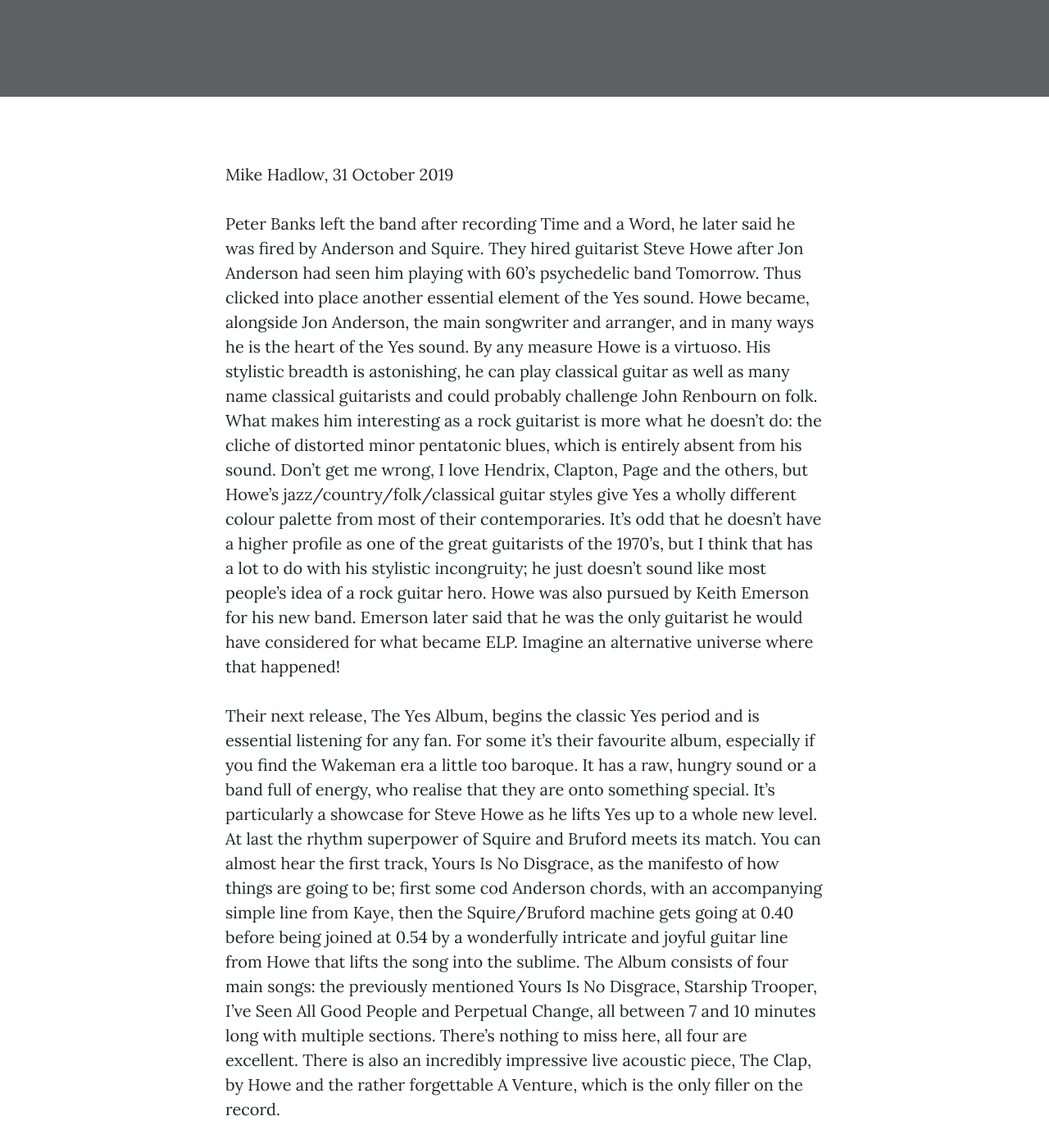
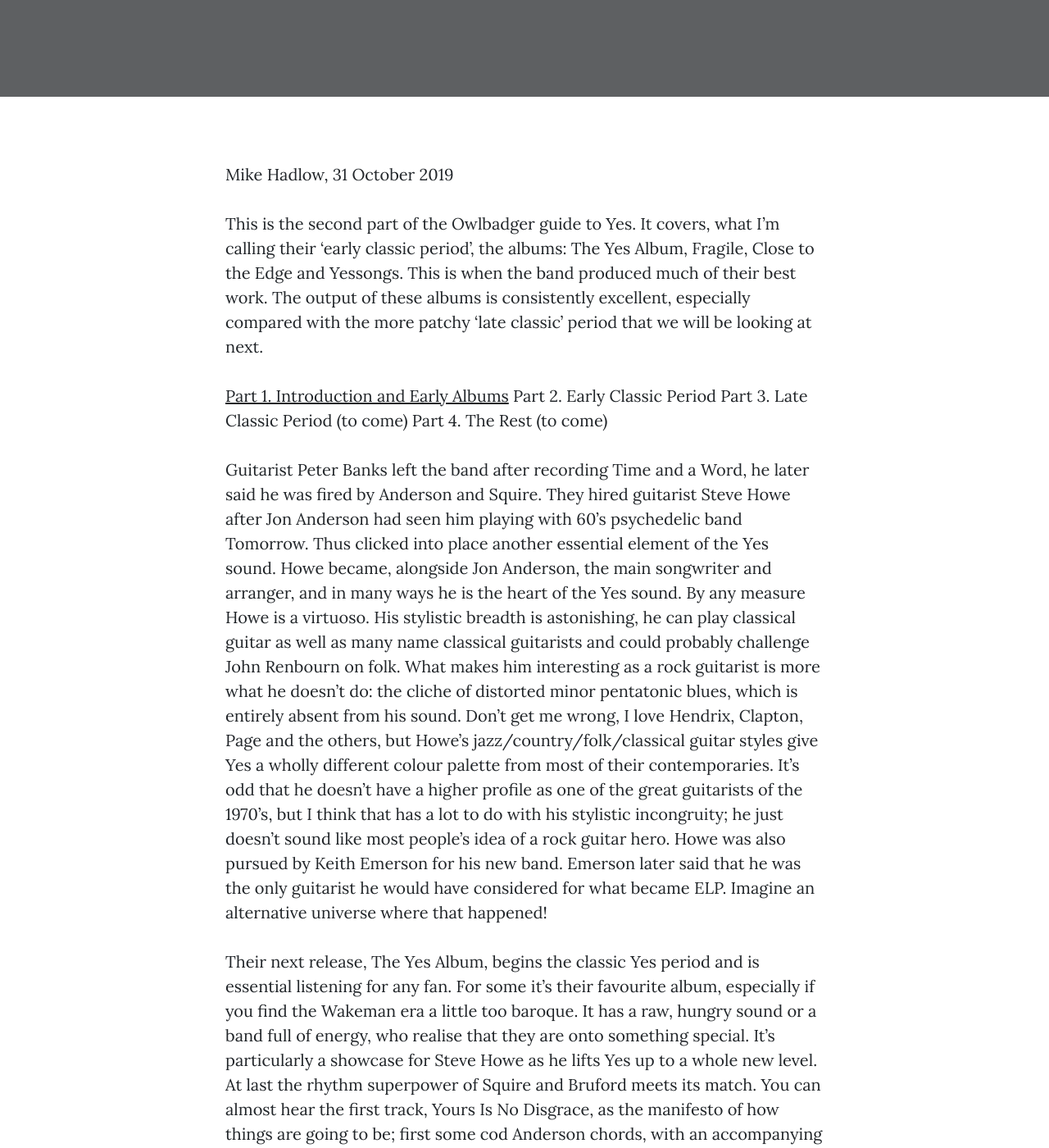
Before and after one commit to mikehadlow/owlbadger, a Jekyll site: the page built from docs/_posts/2019-10-31-yes-2.md, in a window 1280 px wide and 1400 px high, scrolled down 510 px. Shown: the whole window at 82% size. Built offline with Jekyll 4.4.1, drawn with Linux system fonts in a browser that asks for light colours.

Commit message:
Update 2019-10-31-yes-2.md

```diff
--- a/docs/_posts/2019-10-31-yes-2.md
+++ b/docs/_posts/2019-10-31-yes-2.md
@@ -6,7 +6,14 @@
 author: Mike Hadlow
 image: img/yes2.jpg
 ---
-Peter Banks left the band after recording Time and a Word, he later said he was fired by Anderson and Squire. They hired guitarist Steve Howe after Jon Anderson had seen him playing with 60’s psychedelic band Tomorrow. Thus clicked into place another essential element of the Yes sound. Howe became, alongside Jon Anderson, the main songwriter and arranger, and in many ways he is the heart of the Yes sound. By any measure Howe is a virtuoso. His stylistic breadth is astonishing, he can play classical guitar as well as many name classical guitarists and could probably challenge John Renbourn on folk. What makes him interesting as a rock guitarist is more what he doesn’t do: the cliche of distorted minor pentatonic blues, which is entirely absent from his sound. Don’t get me wrong, I love Hendrix, Clapton, Page and the others, but Howe’s jazz/country/folk/classical guitar styles give Yes a wholly different colour palette from most of their contemporaries. It’s odd that he doesn’t have a higher profile as one of the great guitarists of the 1970’s, but I think that has a lot to do with his stylistic incongruity; he just doesn’t sound like most people’s idea of a rock guitar hero. Howe was also pursued by Keith Emerson for his new band. Emerson later said that he was the only guitarist he would have considered for what became ELP. Imagine an alternative universe where that happened!
+This is the second part of the Owlbadger guide to Yes. It covers, what I’m calling their ‘early classic period’, the albums: The Yes Album, Fragile, Close to the Edge and Yessongs. This is when the band produced much of their best work. The output of these albums is consistently excellent, especially compared with the more patchy ‘late classic’ period that we will be looking at next.
+
+[Part 1. Introduction and Early Albums](2019/10/19/yes-1.html)
+Part 2. Early Classic Period
+Part 3. Late Classic Period (to come)
+Part 4. The Rest (to come)
+
+Guitarist Peter Banks left the band after recording Time and a Word, he later said he was fired by Anderson and Squire. They hired guitarist Steve Howe after Jon Anderson had seen him playing with 60’s psychedelic band Tomorrow. Thus clicked into place another essential element of the Yes sound. Howe became, alongside Jon Anderson, the main songwriter and arranger, and in many ways he is the heart of the Yes sound. By any measure Howe is a virtuoso. His stylistic breadth is astonishing, he can play classical guitar as well as many name classical guitarists and could probably challenge John Renbourn on folk. What makes him interesting as a rock guitarist is more what he doesn’t do: the cliche of distorted minor pentatonic blues, which is entirely absent from his sound. Don’t get me wrong, I love Hendrix, Clapton, Page and the others, but Howe’s jazz/country/folk/classical guitar styles give Yes a wholly different colour palette from most of their contemporaries. It’s odd that he doesn’t have a higher profile as one of the great guitarists of the 1970’s, but I think that has a lot to do with his stylistic incongruity; he just doesn’t sound like most people’s idea of a rock guitar hero. Howe was also pursued by Keith Emerson for his new band. Emerson later said that he was the only guitarist he would have considered for what became ELP. Imagine an alternative universe where that happened!
 
 Their next release, The Yes Album, begins the classic Yes period and is essential listening for any fan. For some it’s their favourite album, especially if you find the Wakeman era a little too baroque. It has a raw, hungry sound or a band full of energy, who realise that they are onto something special. It’s particularly a showcase for Steve Howe as he lifts Yes up to a whole new level. At last the rhythm superpower of Squire and Bruford meets its match. You can almost hear the first track, Yours Is No Disgrace, as the manifesto of how things are going to be; first some cod Anderson chords, with an accompanying simple line from Kaye, then the Squire/Bruford machine gets going at 0.40 before being joined at 0.54 by a wonderfully intricate and joyful guitar line from Howe that lifts the song into the sublime. The Album consists of four main songs: the previously mentioned Yours Is No Disgrace, Starship Trooper, I’ve Seen All Good People and Perpetual Change, all between 7 and 10 minutes long with multiple sections. There’s nothing to miss here, all four are excellent. There is also an incredibly impressive live acoustic piece, The Clap, by Howe and the rather forgettable A Venture, which is the only filler on the record.
 
```
